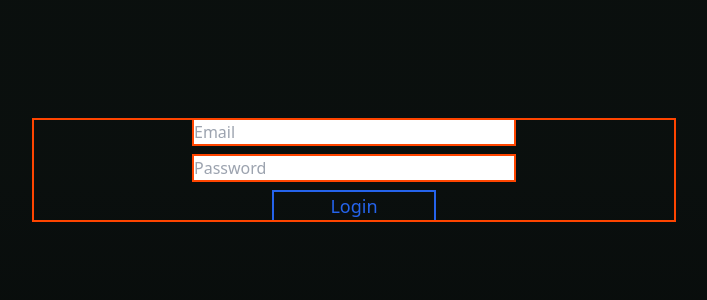
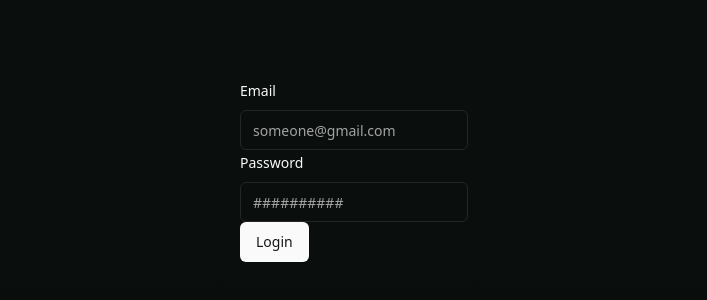
Before and after one commit to miladevweb/authentication-frontend-base-pp, a Next.js app: page /auth/login in a window 1280 px wide. Shown: the part 230-530 px from the top of the page, without its empty margins (286-993 px from the left). Built offline with nearby package versions, Linux system fonts and the light colour scheme.

Commit message:
docs: update LoginForm component

```diff
--- a/src/app/layout.tsx
+++ b/src/app/layout.tsx
@@ -1,4 +1,5 @@
 import '@/components/index.css'
+import { Toaster } from '@/components/shadcn/sonner'
 import type { Metadata } from 'next'
 
 export const metadata: Metadata = {
@@ -18,7 +19,10 @@ export default function RootLayout({
       className="dark"
       suppressHydrationWarning
     >
-      <body>{children}</body>
+      <body>
+        <main>{children}</main>
+        <Toaster />
+      </body>
     </html>
   )
 }
--- a/src/components/LoginForm.tsx
+++ b/src/components/LoginForm.tsx
@@ -1,53 +1,85 @@
 'use client'
-import { FormEvent } from 'react'
 import { doLogin } from '@/actions'
+import { Input } from './shadcn/input'
+import { Button } from './shadcn/button'
+import { useForm } from 'react-hook-form'
 import { useRouter } from 'next/navigation'
+import { zodResolver } from '@hookform/resolvers/zod'
+import { Form, FormControl, FormField, FormItem, FormLabel, FormMessage } from './shadcn/form'
+import { LoginSchema, LoginSchemaType } from '@/utils/FormValidator'
+import { toast } from 'sonner'
 
 export default function LoginForm() {
   const router = useRouter()
 
-  const handleSubmit = async (event: FormEvent) => {
-    event.preventDefault()
+  const form = useForm<LoginSchemaType>({
+    resolver: zodResolver(LoginSchema),
+    defaultValues: {
+      email: '',
+      password: '',
+    },
+  })
+
+  const onSubmit = async (values: LoginSchemaType) => {
+    const formData = new FormData()
+    formData.append('email', values.email)
+    formData.append('password', values.password)
 
     try {
-      const formData = new FormData(event.currentTarget as HTMLFormElement)
-      const response = await doLogin(formData) // Returns undefined if no error
-
+      const response = await doLogin(formData)
       if (response && response.error) throw new Error(response.error)
       else router.push('/')
       //
     } catch (error) {
       if (error instanceof Error) {
-        alert(error.message)
+        toast.error(error.message)
         return
       }
-
       alert('Something went wrong')
     }
   }
 
   return (
-    <form
-      onSubmit={handleSubmit}
-      className="w-1/2 grid grid-cols-[50%] place-content-center text-black gap-y-3"
-    >
-      <input
-        type="email"
-        name="email"
-        placeholder="Email"
-      />
-      <input
-        type="password"
-        name="password"
-        placeholder="Password"
-      />
+    <Form {...form}>
+      <form onSubmit={form.handleSubmit(onSubmit)}>
+        <FormField
+          control={form.control}
+          name="email"
+          render={({ field }) => (
+            <FormItem>
+              <FormLabel>Email</FormLabel>
+              <FormControl>
+                <Input
+                  placeholder="someone@gmail.com"
+                  {...field}
+                />
+              </FormControl>
 
-      <button
-        type="submit"
-        className="outline outline-2 outline-blue-600 w-1/2 justify-self-center text-blue-600 font-medium text-lg"
-      >
-        Login
-      </button>
-    </form>
+              <FormMessage />
+            </FormItem>
+          )}
+        />
+
+        <FormField
+          control={form.control}
+          name="password"
+          render={({ field }) => (
+            <FormItem>
+              <FormLabel>Password</FormLabel>
+              <FormControl>
+                <Input
+                  placeholder="##########"
+                  {...field}
+                />
+              </FormControl>
+
+              <FormMessage />
+            </FormItem>
+          )}
+        />
+
+        <Button type="submit">Login</Button>
+      </form>
+    </Form>
   )
 }
--- a/src/components/index.css
+++ b/src/components/index.css
@@ -62,7 +62,7 @@
 @layer base {
   * {
     @apply border-border;
-    outline: solid 2px orangered;
+    /* outline: solid 2px orangered; */
   }
 
   body {
--- a/src/components/shadcn/sonner.tsx
+++ b/src/components/shadcn/sonner.tsx
@@ -1,26 +1,24 @@
-"use client"
-
-import { useTheme } from "next-themes"
-import { Toaster as Sonner } from "sonner"
+'use client'
+import { useTheme } from 'next-themes'
+import { Toaster as Sonner } from 'sonner'
 
 type ToasterProps = React.ComponentProps<typeof Sonner>
 
 const Toaster = ({ ...props }: ToasterProps) => {
-  const { theme = "system" } = useTheme()
+  const { theme = 'system' } = useTheme()
 
   return (
     <Sonner
-      theme={theme as ToasterProps["theme"]}
+      position="top-center"
       className="toaster group"
+      theme={theme as ToasterProps['theme']}
+      //
       toastOptions={{
         classNames: {
-          toast:
-            "group toast group-[.toaster]:bg-background group-[.toaster]:text-foreground group-[.toaster]:border-border group-[.toaster]:shadow-lg",
-          description: "group-[.toast]:text-muted-foreground",
-          actionButton:
-            "group-[.toast]:bg-primary group-[.toast]:text-primary-foreground",
-          cancelButton:
-            "group-[.toast]:bg-muted group-[.toast]:text-muted-foreground",
+          toast: 'group toast group-[.toaster]:bg-background group-[.toaster]:text-foreground group-[.toaster]:border-border group-[.toaster]:shadow-lg',
+          description: 'group-[.toast]:text-muted-foreground',
+          actionButton: 'group-[.toast]:bg-primary group-[.toast]:text-primary-foreground',
+          cancelButton: 'group-[.toast]:bg-muted group-[.toast]:text-muted-foreground',
         },
       }}
       {...props}
--- /dev/null
+++ b/src/utils/FormValidator.ts
@@ -0,0 +1,15 @@
+import { z } from 'zod'
+
+export const LoginSchema = z.object({
+  email: z.string().email().endsWith('@gmail.com', 'This is not a valid email'),
+  password: z.string().min(4, 'Password must be at least 4 characters'),
+})
+
+export const RegisterSchema = z.object({
+  email: z.string().email().endsWith('@gmail.com', 'This is not a valid email'),
+  password: z.string().min(4, 'Password must be at least 4 characters'),
+  name: z.string().min(4, 'Name must be at least 4 characters'),
+  thumbnail: z.instanceof(File).refine((file) => file.type.startsWith('image/'), 'It must be an image'),
+})
+
+export type LoginSchemaType = z.infer<typeof LoginSchema>
```
